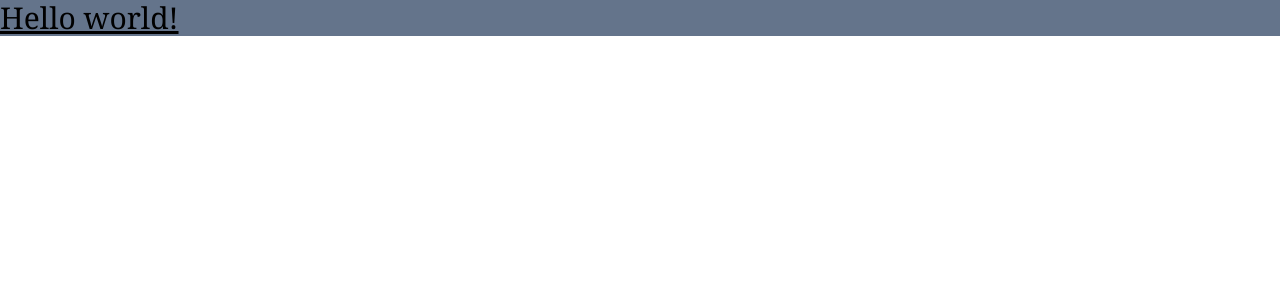
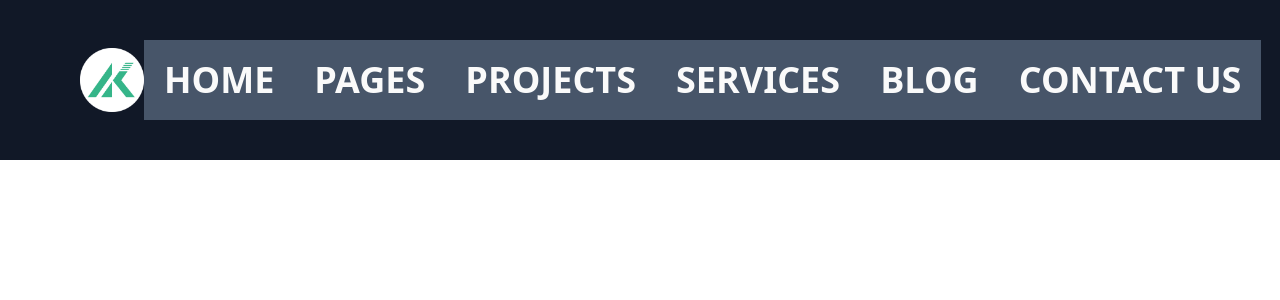
Before and after one commit to SebghatAmin/Alkharazmi, a React (Vite) app: page / in a window 1280 px wide. Shown: the top 300 px of the page. Built offline with nearby package versions, Linux system fonts and the light colour scheme.

Commit message:
header started to builed

```diff
--- a/index.html
+++ b/index.html
@@ -2,7 +2,6 @@
 <html lang="en">
   <head>
     <meta charset="UTF-8" />
-    <link rel="icon" type="image/svg+xml" href="/vite.svg" />
     <meta name="viewport" content="width=device-width, initial-scale=1.0" />
     <title>Alkharazmi -- Working</title>
   </head>
--- a/src/App.jsx
+++ b/src/App.jsx
@@ -1,11 +1,23 @@
 export default function App() {
   return (
-    <header>
-      <div>
-        <h1 className="text-3xl  font-serif underline bg-slate-500">
-          Hello world!
-        </h1>
-      </div>
+    <header className="flex items-center  h-40 w-full bg-gray-900 ">
+      <a href="https://gaaga.wpengine.com/" rel="home">
+        <img
+          className="ml-20 mr-auto"
+          src="./public/al-kharazmi_circle-facebook.png"
+          alt="GaaGa Site"
+          width="64"
+          height="24"
+        />
+      </a>
+      <ul className="flex text-neutral-50 mr-auto bg-slate-600">
+        <li className="p-5 text-4xl font-bold font-sans">HOME</li>
+        <li className="p-5 text-4xl font-bold font-sans">PAGES</li>
+        <li className="p-5 text-4xl font-bold font-sans">PROJECTS</li>
+        <li className="p-5 text-4xl font-bold font-sans">SERVICES</li>
+        <li className="p-5 text-4xl font-bold font-sans">BLOG</li>
+        <li className="p-5 text-4xl font-bold font-sans">CONTACT US</li>
+      </ul>
     </header>
   );
 }
```
Also changed, not shown: public/al-kharazmi_circle-facebook.png (added).
